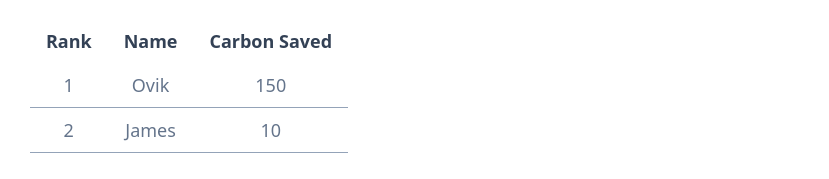
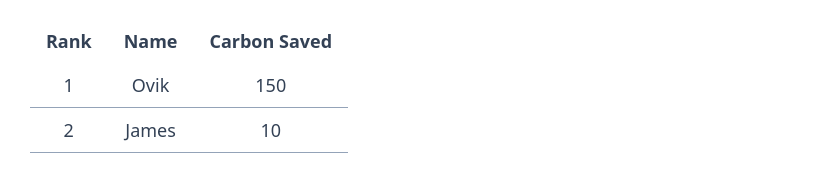
Before and after one commit to Ovikx/carbon-compass, a React (Vite) app: page /leaderboard in a window 1280 px wide. Shown: the part 173-352 px from the top of the page, without its empty margins (451-1280 px from the left). Built offline with nearby package versions, Linux system fonts and the light colour scheme.

Commit message:
And remove that

```diff
--- a/src/pages/Leaderboard.tsx
+++ b/src/pages/Leaderboard.tsx
@@ -61,7 +61,7 @@ export function Leaderboard() {
             {users.map((user: User, index: number) => {
               return (
                 <tr
-                  className="border-b border-slate-400 dark:border-slate-700 p-4 pl-8 text-slate-500"
+                  className="border-b border-slate-400 p-4 pl-8 text-slate-700"
                   key={user.id}
                 >
                   <td className="px-4 py-2">{index + 1}</td>
```
